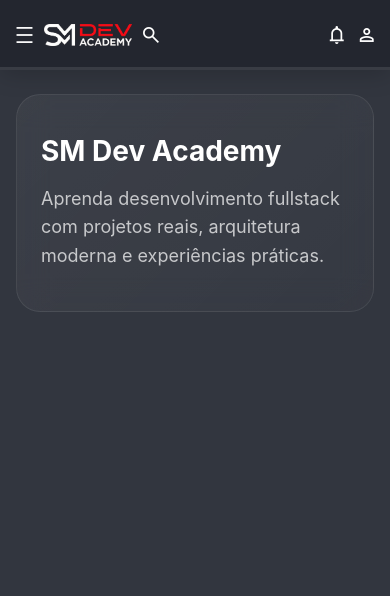
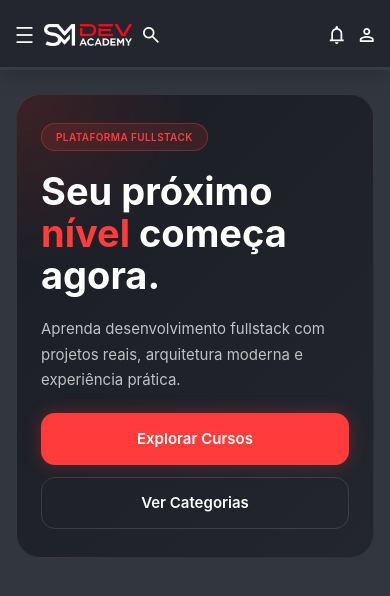
Before and after one commit to SavioMoraes/sm-dev-academy, an Angular app in the folder frontend/sm-dev-academy-web/: page / in a window 390 px wide. Shown: the top 596 px of the page. Built offline with nearby package versions, Linux system fonts and the light colour scheme.

Commit message:
feat(home-ui): create reusable home hero component

```diff
--- a/frontend/sm-dev-academy-web/src/app/features/home/home.html
+++ b/frontend/sm-dev-academy-web/src/app/features/home/home.html
@@ -1,9 +1,3 @@
 <app-page-container>
-  <app-page-hero
-    title="SM Dev Academy"
-    description="
-      Aprenda desenvolvimento fullstack com projetos
-      reais, arquitetura moderna e experiências práticas.
-    "
-  />
+  <app-home-hero />
 </app-page-container>
--- a/frontend/sm-dev-academy-web/src/app/features/home/home.ts
+++ b/frontend/sm-dev-academy-web/src/app/features/home/home.ts
@@ -1,12 +1,13 @@
 import { Component } from '@angular/core';
 import { PageContainer } from '../../shared/ui/page-container/page-container';
-import { PageHero } from '../../shared/components/page-hero/page-hero';
+import { HomeHero } from '../../shared/components/home-hero/home-hero';
 
 @Component({
   selector: 'app-home',
+  standalone: true,
   imports: [
     PageContainer,
-    PageHero,
+    HomeHero,
   ],
   templateUrl: './home.html',
   styleUrl: './home.scss',
--- /dev/null
+++ b/frontend/sm-dev-academy-web/src/app/shared/components/home-hero/home-hero.html
@@ -0,0 +1,28 @@
+<section class="home-hero">
+  <div class="home-hero__content">
+    <span class="home-hero__badge">
+      Plataforma Fullstack
+    </span>
+
+    <h1 class="home-hero__title">
+      Seu próximo
+      <span>nível</span>
+      começa agora.
+    </h1>
+
+    <p class="home-hero__description">
+      Aprenda desenvolvimento fullstack com projetos reais,
+      arquitetura moderna e experiência prática.
+    </p>
+
+    <div class="home-hero__actions">
+      <button class="home-hero__primary-button">
+        Explorar Cursos
+      </button>
+
+      <button class="home-hero__secondary-button">
+        Ver Categorias
+      </button>
+    </div>
+  </div>
+</section>
--- /dev/null
+++ b/frontend/sm-dev-academy-web/src/app/shared/components/home-hero/home-hero.scss
@@ -0,0 +1,245 @@
+/* =========================================================
+   GLOBAL
+========================================================= */
+
+.home-hero {
+  position: relative;
+  overflow: hidden;
+  width: 100%;
+  border-radius: 32px;
+  background:
+    radial-gradient(
+      circle at top left,
+      rgba(255, 59, 59, 0.14),
+      transparent 30%
+    ),
+    linear-gradient(
+      135deg,
+      #1b1d23 0%,
+      #23262f 100%
+    );
+  border: 1px solid rgba(255, 255, 255, 0.08);
+}
+
+.home-hero__content {
+  position: relative;
+  z-index: 1;
+  display: flex;
+  flex-direction: column;
+}
+
+.home-hero__badge {
+  width: fit-content;
+  border-radius: 999px;
+  background: rgba(255, 59, 59, 0.12);
+  border: 1px solid rgba(255, 59, 59, 0.35);
+  color: #ff3b3b;
+  font-weight: 600;
+  letter-spacing: 0.04em;
+  text-transform: uppercase;
+}
+
+.home-hero__title {
+  margin: 0;
+  color: #ffffff;
+  font-weight: 700;
+  line-height: 1.1;
+}
+
+.home-hero__title span {
+  color: #ff3b3b;
+}
+
+.home-hero__description {
+  max-width: 720px;
+  margin: 0;
+  color: rgba(255, 255, 255, 0.72);
+  line-height: 1.7;
+}
+
+.home-hero__actions {
+  display: flex;
+  align-items: center;
+  flex-wrap: wrap;
+}
+
+.home-hero__primary-button,
+.home-hero__secondary-button {
+  height: 52px;
+  padding: 0 28px;
+  border-radius: 14px;
+  font-size: 15px;
+  font-weight: 600;
+  cursor: pointer;
+  transition:
+    transform 0.25s ease,
+    box-shadow 0.25s ease,
+    border-color 0.25s ease;
+}
+
+.home-hero__primary-button {
+  border: none;
+  background: #ff3b3b;
+  color: #ffffff;
+  box-shadow:
+    0 0 18px rgba(255, 59, 59, 0.28);
+}
+
+.home-hero__secondary-button {
+  border: 1px solid rgba(255, 255, 255, 0.12);
+  background: transparent;
+  color: #ffffff;
+}
+
+.home-hero__primary-button:hover,
+.home-hero__secondary-button:hover {
+  transform: translateY(-2px);
+}
+
+/* =========================================================
+   DESKTOP
+========================================================= */
+
+@media (min-width: 1440px) {
+
+  .home-hero {
+    min-height: 420px;
+    padding: 64px;
+  }
+
+  .home-hero__content {
+    gap: 28px;
+  }
+
+  .home-hero__badge {
+    padding: 10px 18px;
+    font-size: 13px;
+  }
+
+  .home-hero__title {
+    max-width: 620px;
+    font-size: 72px;
+  }
+
+  .home-hero__description {
+    font-size: 20px;
+  }
+
+  .home-hero__actions {
+    gap: 18px;
+  }
+
+}
+
+/* =========================================================
+   LAPTOP
+========================================================= */
+
+@media (min-width: 1024px) and (max-width: 1439px) {
+
+  .home-hero {
+    min-height: 380px;
+    padding: 56px;
+  }
+
+  .home-hero__content {
+    gap: 24px;
+  }
+
+  .home-hero__badge {
+    padding: 10px 18px;
+    font-size: 12px;
+  }
+
+  .home-hero__title {
+    max-width: 560px;
+    font-size: 60px;
+  }
+
+  .home-hero__description {
+    font-size: 18px;
+  }
+
+  .home-hero__actions {
+    gap: 16px;
+  }
+
+}
+
+/* =========================================================
+   TABLET
+========================================================= */
+
+@media (min-width: 768px) and (max-width: 1023px) {
+
+  .home-hero {
+    min-height: 320px;
+    padding: 40px;
+    border-radius: 28px;
+  }
+
+  .home-hero__content {
+    gap: 22px;
+  }
+
+  .home-hero__badge {
+    padding: 8px 16px;
+    font-size: 11px;
+  }
+
+  .home-hero__title {
+    max-width: 460px;
+    font-size: 48px;
+  }
+
+  .home-hero__description {
+    font-size: 16px;
+  }
+
+  .home-hero__actions {
+    gap: 14px;
+  }
+
+}
+
+/* =========================================================
+   MOBILE
+========================================================= */
+
+@media (max-width: 767px) {
+
+  .home-hero {
+    padding: 28px 24px;
+    border-radius: 24px;
+  }
+
+  .home-hero__content {
+    gap: 20px;
+  }
+
+  .home-hero__badge {
+    padding: 7px 14px;
+    font-size: 10px;
+  }
+
+  .home-hero__title {
+    max-width: 100%;
+    font-size: 38px;
+  }
+
+  .home-hero__description {
+    font-size: 15px;
+  }
+
+  .home-hero__actions {
+    flex-direction: column;
+    align-items: stretch;
+    gap: 12px;
+  }
+
+  .home-hero__primary-button,
+  .home-hero__secondary-button {
+    width: 100%;
+  }
+
+}
--- a/frontend/sm-dev-academy-web/src/app/shared/components/page-hero/page-hero.html
+++ /dev/null
@@ -1,11 +0,0 @@
-<section class="page-hero">
-  <div class="page-hero__content">
-    <h1 class="page-hero__title heading-1">
-      {{ title }}
-    </h1>
-
-    <p class="page-hero__description body-large">
-      {{ description }}
-    </p>
-  </div>
-</section>
--- a/frontend/sm-dev-academy-web/src/app/shared/components/page-hero/page-hero.scss
+++ /dev/null
@@ -1,89 +0,0 @@
-/* =========================================================
-   GLOBAL
-========================================================= */
-
-:host {
-  display: block;
-  width: 100%;
-}
-
-.page-hero {
-  position: relative;
-  overflow: hidden;
-  width: 100%;
-  padding: 40px 24px;
-  border: 1px solid rgba(255, 255, 255, 0.08);
-  border-radius: 24px;
-  background:
-    linear-gradient(
-      135deg,
-      rgba(255, 255, 255, 0.05) 0%,
-      rgba(255, 255, 255, 0.02) 100%
-    );
-  backdrop-filter: blur(16px);
-}
-
-.page-hero__content {
-  display: flex;
-  flex-direction: column;
-  gap: 16px;
-  max-width: 900px;
-}
-
-.page-hero__title {
-  margin: 0;
-  color: #ffffff;
-}
-
-.page-hero__description {
-  margin: 0;
-  color: rgba(255, 255, 255, 0.72);
-}
-
-/* =========================================================
-   DESKTOP
-========================================================= */
-
-@media (min-width: 1440px) {
-
-  .page-hero {
-    padding: 64px 48px;
-  }
-
-}
-
-/* =========================================================
-   LAPTOP
-========================================================= */
-
-@media (min-width: 1024px) and (max-width: 1439px) {
-
-  .page-hero {
-    padding: 56px 40px;
-  }
-
-}
-
-/* =========================================================
-   TABLET
-========================================================= */
-
-@media (min-width: 768px) and (max-width: 1023px) {
-
-  .page-hero {
-    padding: 48px 32px;
-  }
-
-}
-
-/* =========================================================
-   MOBILE
-========================================================= */
-
-@media (max-width: 767px) {
-
-  .page-hero {
-    padding: 40px 24px;
-  }
-
-}
```
Also changed, not shown: frontend/sm-dev-academy-web/src/app/shared/components/home-hero/home-hero.ts (added, +10 -0 lines), frontend/sm-dev-academy-web/src/app/shared/components/page-hero/page-hero.ts (deleted, +0 -14 lines), 1 other file (tests, documents, lock files or other folders).
